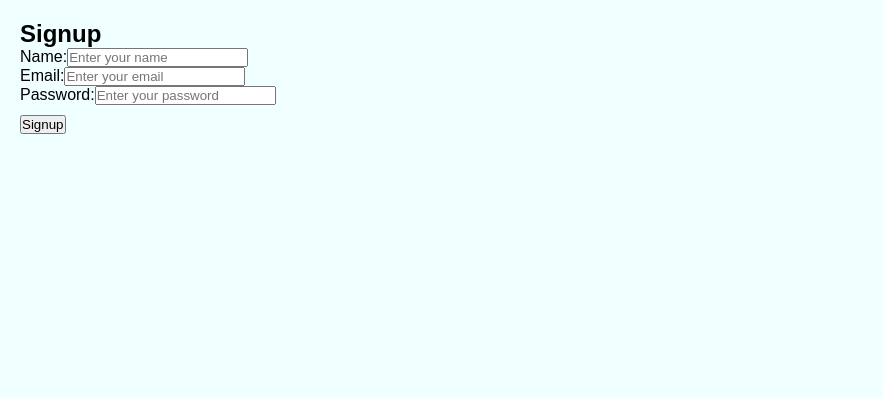
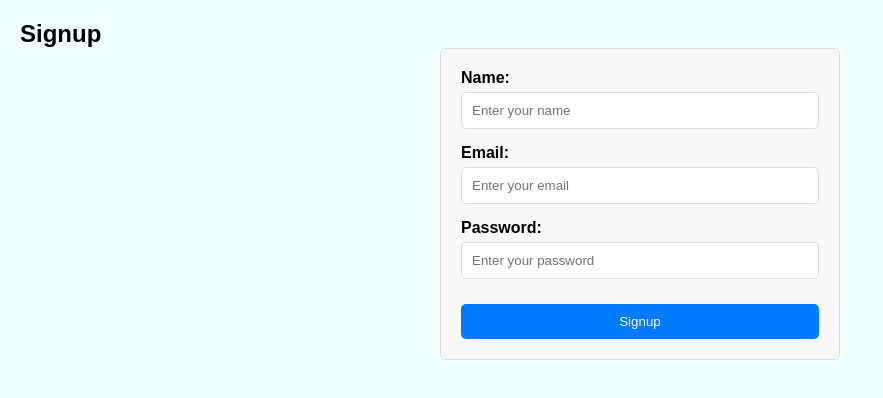
Before and after one commit to DevintthHaran/SDGP, a React (Create React App) app in the folder Frontend/sdgp-project/: page /signup in a window 1280 px wide. Shown: the top 398 px of the page, without its empty margins (0-883 px from the left). Built offline with nearby package versions, Linux system fonts and the light colour scheme.

Commit message:
handle styling error

```diff
--- a/Frontend/sdgp-project/src/pages/Login.jsx
+++ b/Frontend/sdgp-project/src/pages/Login.jsx
@@ -3,7 +3,7 @@ import '../style/Login.css';
 
 const Login = () => {
   return (
-    <div classname='login'>
+    <div className='login'>
     <div style={{ padding: '20px' }}>
       <h2>Login</h2>
       <form>
--- a/Frontend/sdgp-project/src/pages/Signup.jsx
+++ b/Frontend/sdgp-project/src/pages/Signup.jsx
@@ -3,6 +3,7 @@ import '../style/Signup.css';
 
 const Signup = () => {
   return (
+    <div className='signup'>
     <div style={{ padding: '20px' }}>
       <h2>Signup</h2>
       <form>
@@ -21,6 +22,7 @@ const Signup = () => {
         <button type="submit" style={{ marginTop: '10px' }}>Signup</button>
       </form>
     </div>
+    </div>
   );
 };
 
--- a/Frontend/sdgp-project/src/style/Signup.css
+++ b/Frontend/sdgp-project/src/style/Signup.css
@@ -1,53 +1,40 @@
-.signup-container {
-    max-width: 400px;
-    margin: 0 auto;
-    padding: 20px;
-    border: 1px solid #ccc;
-    border-radius: 8px;
-    background-color: #f9f9f9;
-    box-shadow: 0 4px 6px rgba(0, 0, 0, 0.1);
-}
-
-.signup-container h2 {
-    text-align: center;
-    margin-bottom: 20px;
-    color: #333;
-}
-
-.signup-form {
+.signup form {
     display: flex;
     flex-direction: column;
-}
+    max-width: 400px;
+    margin: auto;
+    padding: 20px;
+    border: 1px solid #ddd;
+    border-radius: 5px;
+    background: #f9f9f9;
+  }
 
-.signup-form label {
+  .signup form div {
+    margin-bottom: 15px;
+  }
+
+  .signup form label {
+    font-weight: bold;
     margin-bottom: 5px;
-    font-weight: bold;
-}
+    display: block;
+  }
 
-.signup-form input {
-    margin-bottom: 15px;
+  .signup form input {
+    width: 100%;
     padding: 10px;
-    font-size: 16px;
-    border: 1px solid #ccc;
-    border-radius: 4px;
-}
+    border: 1px solid #ddd;
+    border-radius: 5px;
+  }
 
-.signup-button {
+  .signup button {
     padding: 10px;
-    background-color: #28A745;
+    background: #007bff;
     color: white;
-    font-size: 16px;
     border: none;
-    border-radius: 4px;
+    border-radius: 5px;
     cursor: pointer;
-}
+  }
 
-.signup-button:hover {
-    background-color: #218838;
-}
-
-.signup-container p {
-    text-align: center;
-    margin-top: 15px;
-    font-size: 14px;
-}
+  .signup button:hover {
+    background: #0056b3;
+  }
```
